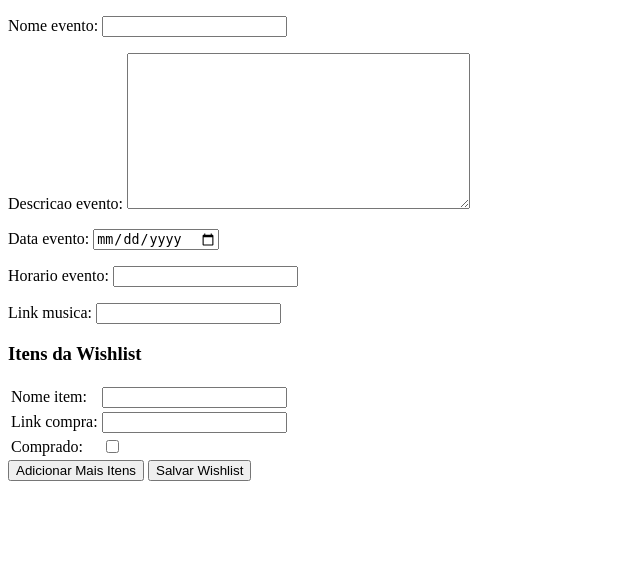
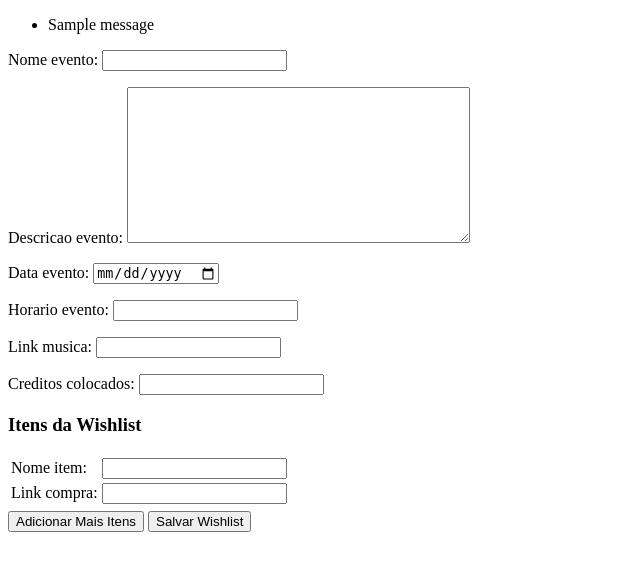
Before and after one commit to Bohredd/celebramos, a Django app: page /criar/ in a window 1280 px wide. Shown: the top 571 px of the page, without its empty margins (0-640 px from the left). Run offline with Django 5.2, Linux system fonts and the light colour scheme; a user stored in the database is signed in; tables that the repository leaves empty hold one stand-in row (values such as "Sample post"); one stand-in notice (Sample message) is shown.

Commit message:
feat: view criar wishlists

```diff
--- a/projeto/usuarios/models.py
+++ b/projeto/usuarios/models.py
@@ -16,6 +16,7 @@ class Usuario(AbstractUser):
     telefone = models.CharField(max_length=11, blank=True, null=True)  # (11) 98765-4321
     data_nascimento = models.DateField("Data de  Nascimento", blank=True, null=True)
     imagem = models.ImageField(blank=True, null=True, upload_to="usuarios/images")
+    creditos = models.DecimalField(max_digits=10, decimal_places=0, default=0)
     USERNAME_FIELD = "email"
     REQUIRED_FIELDS = ["nome_completo"]
 
--- a/projeto/wishlists/forms.py
+++ b/projeto/wishlists/forms.py
@@ -5,7 +5,7 @@ from .models import Wishlist, Item
 class WishlistForm(forms.ModelForm):
     class Meta:
         model = Wishlist
-        fields = ['nome_evento', 'descricao_evento', 'data_evento', 'horario_evento', 'link_musica']
+        fields = ['nome_evento', 'descricao_evento', 'data_evento', 'horario_evento', 'link_musica', 'creditos_colocados']
         widgets = {
             'data_evento': forms.DateInput(attrs={'type': 'date'}),
         }
@@ -14,4 +14,4 @@ class WishlistForm(forms.ModelForm):
 class ItemForm(forms.ModelForm):
     class Meta:
         model = Item
-        fields = ['nome_item', 'link_compra', 'comprado']
+        fields = ['nome_item', 'link_compra',]
--- a/projeto/wishlists/models.py
+++ b/projeto/wishlists/models.py
@@ -2,17 +2,17 @@ from django.db import models
 
 class Item(models.Model):
     nome_item = models.CharField(max_length=100)
-    link_compra = models.URLField()
+    link_compra = models.URLField(blank=True, null=True)
     comprado = models.BooleanField(default=False)
 
 class Wishlist(models.Model):
     nome_evento = models.CharField(max_length=100) #forms
-    data_evento = models.DateField() #forms
+    data_evento = models.DateField(blank=True, null=True) #forms
     foi_paga = models.BooleanField(default=False)
     valida = models.BooleanField(default=True)
     criado_em = models.DateTimeField(auto_now_add=True)
-    creditos_colocados = models.DecimalField(max_digits=10, decimal_places=2)
-    link_musica = models.URLField() #forms
+    creditos_colocados = models.DecimalField(max_digits=10, decimal_places=0)
+    link_musica = models.URLField(blank=True, null=True) #forms
     comprado_por = models.ForeignKey('usuarios.Usuario', on_delete=models.CASCADE, null=True, blank=True)
-    horario_evento = models.TimeField() #forms
-    descricao_evento = models.TextField() #forms
+    horario_evento = models.TimeField(blank=True, null=True) #forms
+    descricao_evento = models.TextField(blank=True, null=True) #forms
--- a/projeto/wishlists/templates/wishlists/criacao_wishlist.html
+++ b/projeto/wishlists/templates/wishlists/criacao_wishlist.html
@@ -5,6 +5,14 @@
     <title>Title</title>
 </head>
 <body>
+
+{% if messages %}
+    <ul>
+        {% for message in messages %}
+            <li>{{ message }}</li>
+        {% endfor %}
+    </ul>
+{% endif %}
 
 <form method="POST">
     {% csrf_token %}
--- a/projeto/wishlists/views.py
+++ b/projeto/wishlists/views.py
@@ -2,8 +2,9 @@ from django.contrib.auth.decorators import login_required
 from django.shortcuts import render, redirect
 from .forms import WishlistForm, ItemForm
 from django.forms import modelformset_factory
-
+from django.contrib import messages
 from .models import Item
+from django.utils.safestring import mark_safe
 
 
 def pagina_inicial(request):
@@ -28,7 +29,20 @@ def criacao_wishlist(request):
                 item.wishlist = wishlist
                 item.save()
 
-            return redirect('wishlist_list')
+            if wishlist.creditos_colocados > request.user.creditos:
+                wishlist.delete()
+                messages.error(request, f'Você não possui créditos suficientes para criar essa wishlist. Créditos disponíveis: {request.user.creditos}.')
+                messages.info(request, mark_safe(
+                    "Caso queira adicionar mais créditos, clique <a href='/usuarios/creditos'>aqui</a>."))
+                return render(request, 'wishlists/criacao_wishlist.html', {'form': form, 'formset': formset})
+            else:
+                wishlist.foi_paga = True
+                wishlist.valida = True
+                wishlist.save()
+                request.user.creditos -= wishlist.creditos_colocados
+                request.user.save()
+                messages.success(request, 'Wishlist criada com sucesso!')
+                return redirect('wishlist_list')
     else:
         form = WishlistForm()
         formset = ItemFormSet(queryset=Item.objects.none())
```
Also changed, not shown: projeto/db.sqlite3, projeto/usuarios/migrations/0002_usuario_creditos.py (added), projeto/wishlists/migrations/0002_alter_wishlist_data_evento_and_more.py (added), projeto/wishlists/migrations/0003_alter_wishlist_creditos_colocados.py (added), projeto/wishlists/migrations/0004_alter_item_link_compra.py (added).
